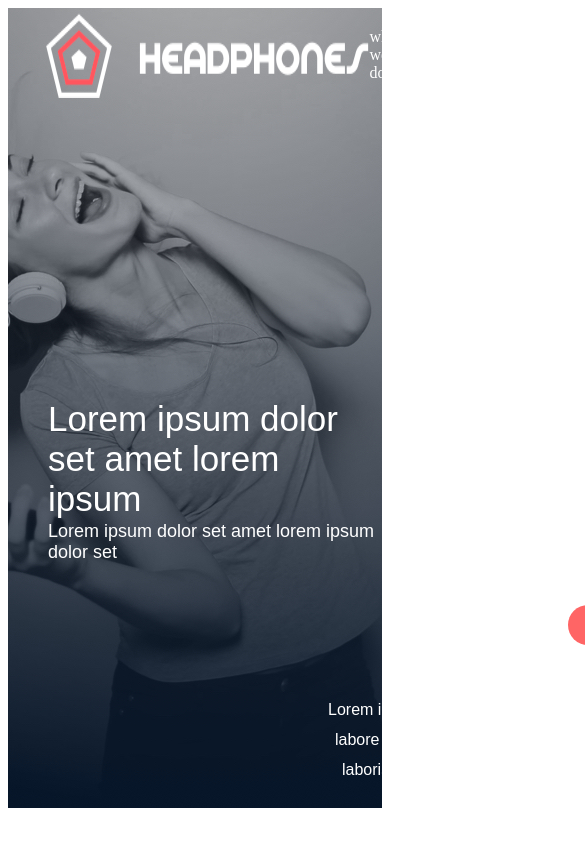
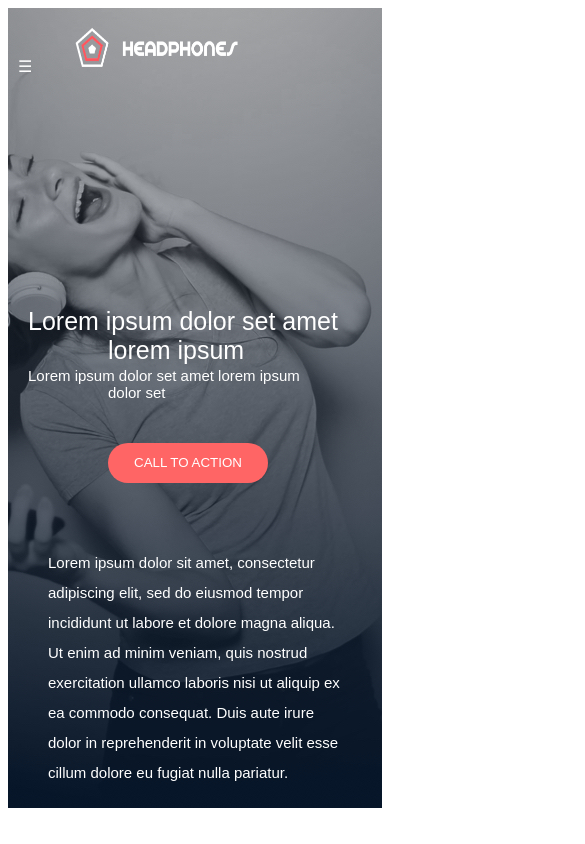
Before and after one commit to segnitsega/alx_html_css, a plain HTML site: page headphones/0-index.html in a window 390 px wide. Shown: the top 844 px of the page, 585 px wide, since content can reach past the window. Drawn offline with Linux system fonts and the light colour scheme.

Commit message:
added media query for max-width: 600px

```diff
--- a/headphones/0-index.html
+++ b/headphones/0-index.html
@@ -16,21 +16,26 @@
         <p>contact us</p>
         </div>
     </div>
+
+    <div class="hamburger">
+        &#9776;
+    </div>
+
     <div class="texts">
 
         <div class="mini_text">
-        <p class="p_1">Lorem ipsum dolor set amet lorem ipsum</p>
-        <p>Lorem ipsum dolor set amet lorem ipsum dolor set</p>
+        <p class="p_1">Lorem ipsum dolor set amet <span class="lorem">lorem ipsum</span></p>
+        <p class="p_2">Lorem ipsum dolor set amet lorem ipsum <span class="lorem">dolor set</p>
         </div>
 
         <div>
         <button  class="action_button">call to action</button>
         </div>
 
-        <div>
-        <p  class="short_paragraph">Lorem ipsum dolor sit amet, consectetur adipiscing elit, sed do eiusmod tempor incididunt ut<br><span id="second_line">
-             labore et dolore magna aliqua. Ut enim ad minim veniam, quis nostrud exercitation ullamco</span><br><span id="third_line"></span>
-             laboris nisi ut aliquip ex ea commodo consequat. Duis aute irure dolor in reprehenderit in</span><br><span id="fourth_line"></span> voluptate velit esse cillum dolore eu fugiat nulla pariatur.</p>
+        <div  class="short_paragraph">
+        <p>Lorem ipsum dolor sit amet, consectetur adipiscing elit, sed do eiusmod tempor incididunt ut <!--  <br><span id="second_line"> -->
+             labore et dolore magna aliqua. Ut enim ad minim veniam, quis nostrud exercitation ullamco <!-- </span><br><span id="third_line"></span> -->
+             laboris nisi ut aliquip ex ea commodo consequat. Duis aute irure dolor in reprehenderit in <!--  </span><br><span id="fourth_line"></span> --> voluptate velit esse cillum dolore eu fugiat nulla pariatur.</p>
         </div>
 
     </div>
--- a/headphones/0-styles.css
+++ b/headphones/0-styles.css
@@ -1,3 +1,9 @@
+*,
+*:before,
+*:after{
+    box-sizing: border-box;
+}
+
 :root{
     --color1: white;
     --color2:  #FF6565;
@@ -10,6 +16,12 @@
     background-size: cover;
     height: 800px;
     color: var(--color1);
+}
+.hamburger{
+    margin-left: 10px;
+    margin-top: -10px;
+    cursor: pointer;
+    display: none;
 }
 .logo_navs{
     display: flex;
@@ -78,16 +90,50 @@
     font-family: var(--font-family);
     width: 700px;
     margin-left: 320px;
+    margin-right: 320px;
     margin-top: 50px;
+}
+@media screen and (max-width: 600px){
+    .hamburger{
+        display: block;
+    }
+    .navigations{
+        display: none;
+    }
+    .logo{
+        width:200px;
+        height: 40px;
+        margin-top: 15px;
+        margin-left: 30px;
+    }
+    .mini_text{
+        margin-top: 230px;
+        margin-left: 20px;
+        margin-right: 20px;
+        font-family: var(--font-family);
+        font-size: large;
 
+    }
+    .p_1{
+        font-size: 25px;
+    }
+    .lorem{
+        margin-left: 80px;
+    }
+    .lorem2{
+        margin-left: 100px;
+    }
+    .p_2{
+        font-size: 15px;
+    }
+    .action_button{
+        margin-left: 100px;
 
+    }
+    .short_paragraph{
+        width: 300px;
+        margin-left: 40px;
+        margin-top: 50px;
+        font-size: 15px;
+    }
 }
-#second_line{
-    margin-left: 1%;
-}
-#third_line{
-    margin-left: 2%;
-}
-#fourth_line{
-    margin-left: 20%;
-}
```
